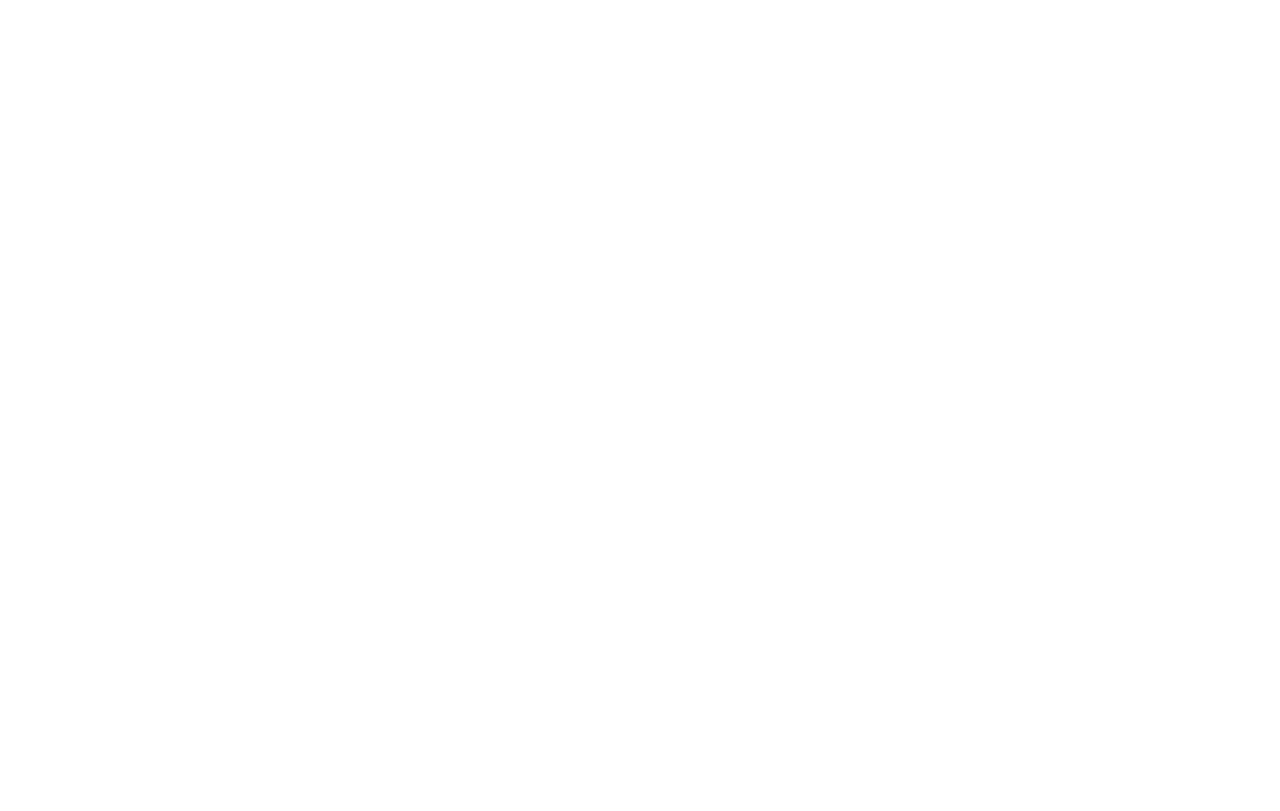
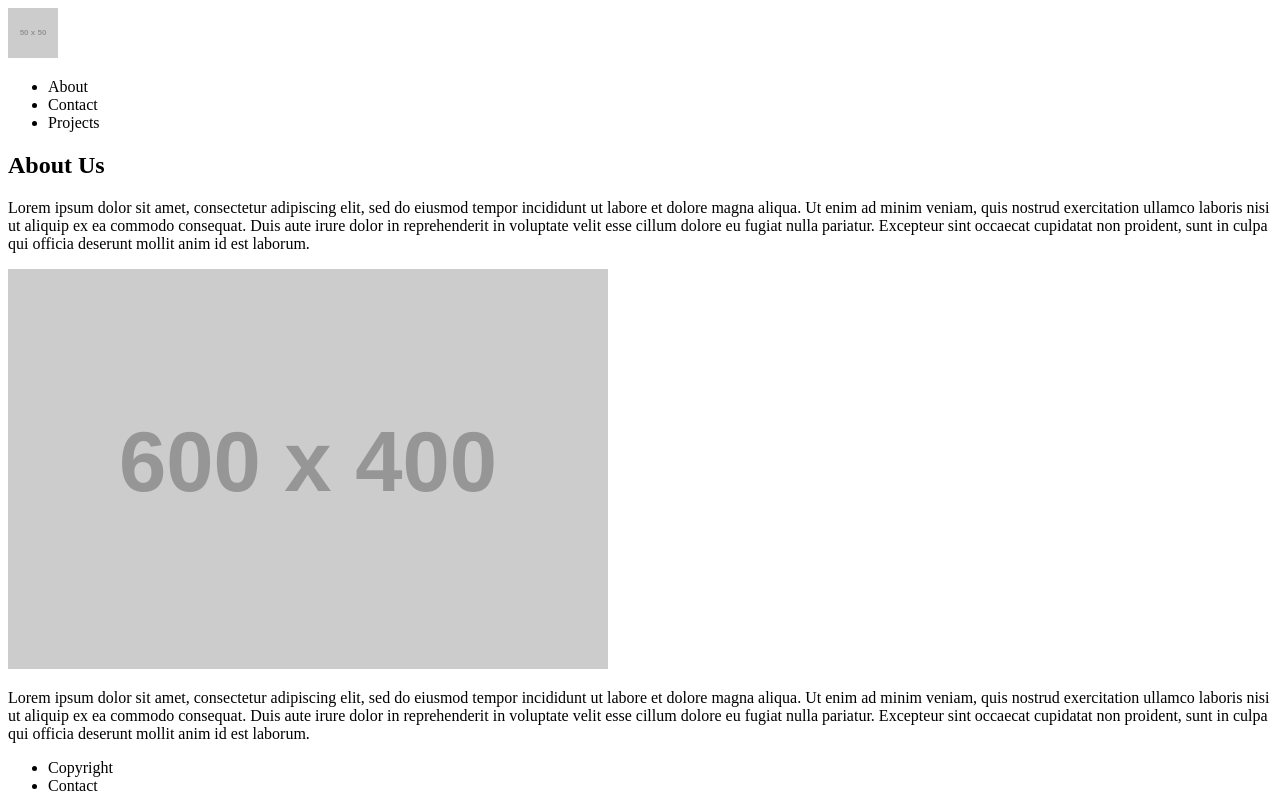
Before and after one commit to LukeyTheFireCube/AT3-Project, a plain HTML site: page about.html in a window 1280 px wide. Drawn offline with Linux system fonts and the light colour scheme; placeholder pictures from the web are drawn by us.

Commit message:
feat(about): create about page

```diff
--- a/about.html
+++ b/about.html
@@ -5,6 +5,40 @@
     <title>Title</title>
 </head>
 <body>
+<header id="main_header">
+    <img src="https://placehold.co/50x50/EEE/31343C" alt="">
+    <nav>
+        <ul>
+            <li><a href="about.html"></a>About</li>
+            <li><a href="contact.html"></a>Contact</li>
+            <li><a href="projects.html"></a>Projects</li>
+        </ul>
+    </nav>
+</header>
+<main>
+    <h2>About Us</h2>
+    <p>Lorem ipsum dolor sit amet, consectetur adipiscing elit, sed do eiusmod tempor incididunt ut labore et dolore
+        magna aliqua. Ut enim ad minim veniam, quis nostrud exercitation ullamco laboris nisi ut aliquip ex ea commodo
+        consequat. Duis aute irure dolor in reprehenderit in voluptate velit esse cillum dolore eu fugiat nulla
+        pariatur. Excepteur sint occaecat cupidatat non proident, sunt in culpa qui officia deserunt mollit anim id
+        est laborum.</p>
+    <section>
+        <img src="https://placehold.co/600x400/EEE/31343C" alt="">
+        <p>Lorem ipsum dolor sit amet, consectetur adipiscing elit, sed do eiusmod tempor incididunt ut labore et dolore
+            magna aliqua. Ut enim ad minim veniam, quis nostrud exercitation ullamco laboris nisi ut aliquip ex ea commodo
+            consequat. Duis aute irure dolor in reprehenderit in voluptate velit esse cillum dolore eu fugiat nulla
+            pariatur. Excepteur sint occaecat cupidatat non proident, sunt in culpa qui officia deserunt mollit anim id
+            est laborum.</p>
+    </section>
+</main>
+<footer id="main_footer">
+    <nav>
+        <ul>
+            <li><a href="#"></a>Copyright</li>
+            <li><a href="contact.html"></a>Contact</li>
+        </ul>
+    </nav>
+</footer>
 
 </body>
 </html>
```
